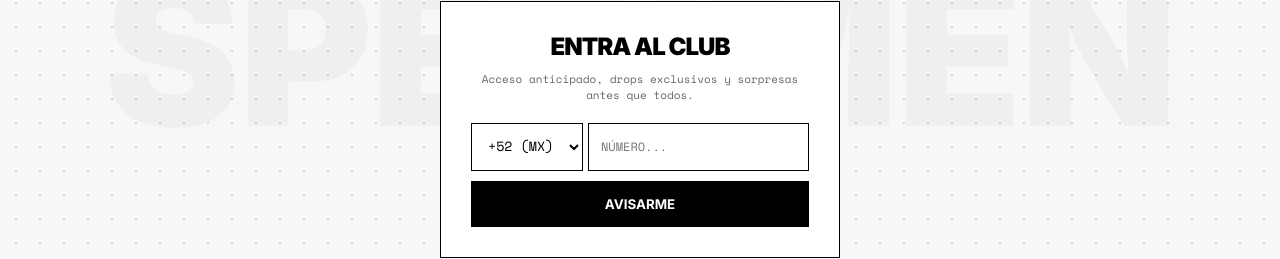
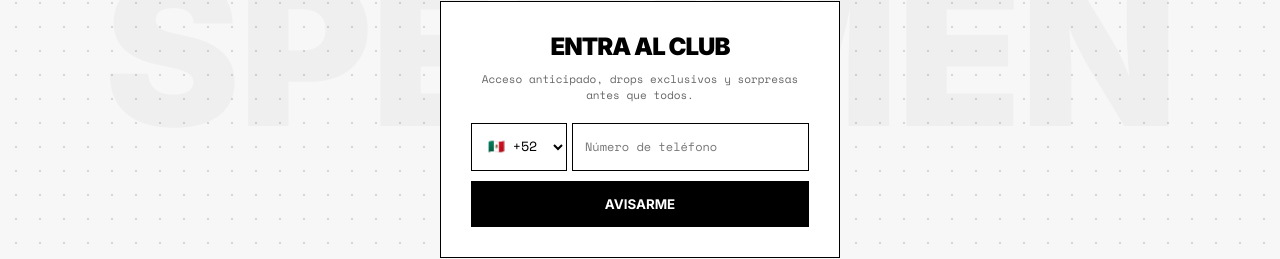
Before and after one commit to nashvancliff/capstar, a website: page index.html in a window 1280 px wide. Shown: the part 349-608 px from the top of the page. Drawn offline with nearby package versions, Linux system fonts and the light colour scheme; a web font is replaced by a local one.

Commit message:
Update prefix flags and input placeholder

```diff
--- a/index.html
+++ b/index.html
@@ -192,16 +192,16 @@
     <form id="landing-email-form">
         <div style="display: flex; gap: 5px; margin-bottom: 10px;">
             <select id="landing-prefix" style="padding: 12px; border: 1px solid #000; font-family: var(--font-mono); outline: none; background: #fff;">
-                <option value="+1">+1 (US)</option>
-                <option value="+34">+34 (ES)</option>
-                <option value="+51">+51 (PE)</option>
-                <option value="+52" selected>+52 (MX)</option>
-                <option value="+54">+54 (AR)</option>
-                <option value="+56">+56 (CL)</option>
-                <option value="+57">+57 (CO)</option>
-                <option value="+58">+58 (VE)</option>
+                <option value="+1">🇺🇸 +1</option>
+                <option value="+34">🇪🇸 +34</option>
+                <option value="+51">🇵🇪 +51</option>
+                <option value="+52" selected>🇲🇽 +52</option>
+                <option value="+54">🇦🇷 +54</option>
+                <option value="+56">🇨🇱 +56</option>
+                <option value="+57">🇨🇴 +57</option>
+                <option value="+58">🇻🇪 +58</option>
             </select>
-            <input type="tel" id="landing-email" placeholder="NÚMERO..." required style="margin-bottom: 0; width: 100%;">
+            <input type="tel" id="landing-email" placeholder="Número de teléfono" required style="margin-bottom: 0; width: 100%;">
         </div>
         <button type="submit">AVISARME</button>
     </form>
```
Also changed, not shown: store.html (+9 -9 lines).
